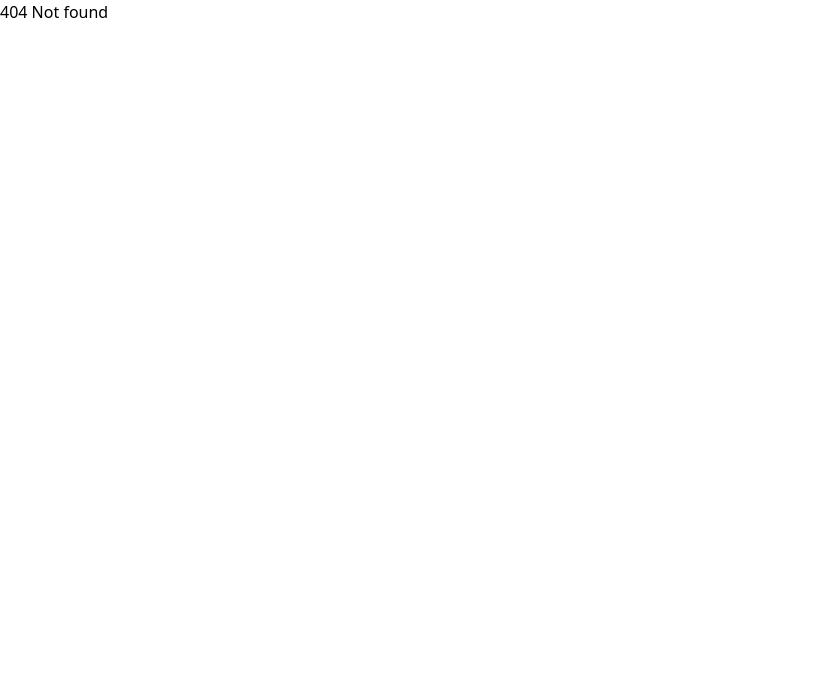
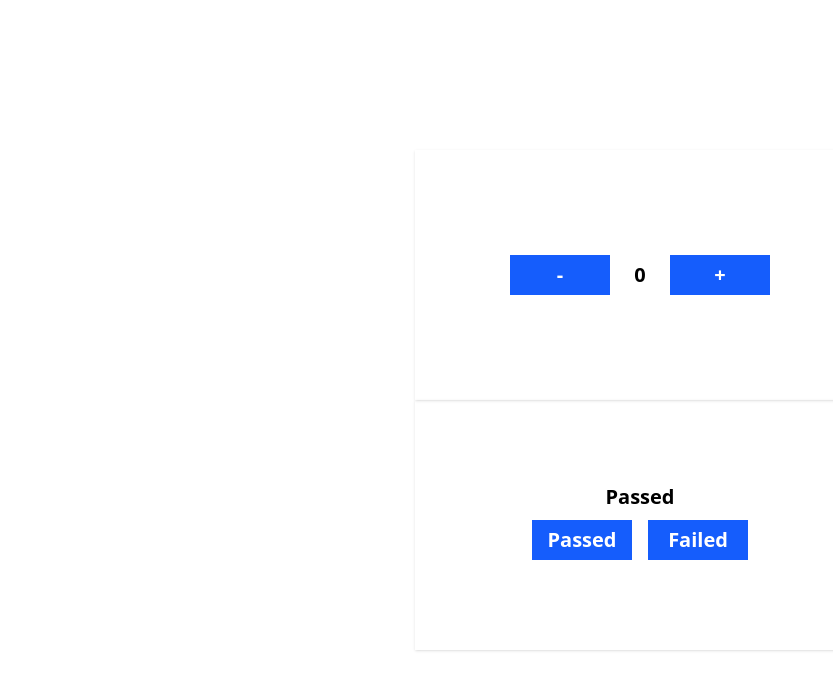
Before and after one commit to PrashasthiAyuchchada/c-b-c-frontend, a React (Vite) app: page /testing in a window 1280 px wide. Before the commit this address had no page. Shown: the top 690 px of the page, without its empty margins (0-833 px from the left). Built offline with nearby package versions, Linux system fonts and the light colour scheme.

Commit message:
react hooks ⚙

```diff
--- a/src/App.jsx
+++ b/src/App.jsx
@@ -5,6 +5,7 @@
 import Header from './components/header'
 import AdminPage from './pages/adminPage'
 import { BrowserRouter, Route, Routes } from 'react-router-dom'
+import TestPage from './pages/testPage'
 
 function App() {
 
@@ -14,6 +15,7 @@
      <Routes path="/*">
        <Route path="/admin/*" element={<AdminPage/>}/>
        <Route path="/login" element={<LoginPage/>}/>
+       <Route path="/testing" element={<TestPage/>}/>
        <Route path="/" element={<h1>Home</h1>}/>
        <Route path="/*" element={<h1>404 Not found</h1>}/>
      </Routes>
--- a/src/pages/adminPage.jsx
+++ b/src/pages/adminPage.jsx
@@ -7,9 +7,9 @@
    return(
     <div className="w-full h-screen bg-gray-200 flex p-2">
         <div className="h-full w-[300px] ">
-            <Link to="/admin/users" className=" p-2 border m-2 flex" ><HiUsers className="mr-2" />Users</Link>
-            <Link to="/admin/products" className=" p-2 border m-2 flex"><AiFillProduct className="mr-2"/>Products</Link>
-            <Link to="/admin/orders" className=" p-2 border m-2 flex"><FaFileInvoice className="mr-2" />Orders</Link>
+            <Link to="/admin/users" className=" p-2 border m-5 flex justify-center items-center" ><HiUsers className="mr-2" />Users</Link>
+            <Link to="/admin/products" className=" p-2 border m-5 flex justify-center items-center"><AiFillProduct className="mr-2"/>Products</Link>
+            <Link to="/admin/orders" className=" p-2 border m-5 flex justify-center items-center"><FaFileInvoice className="mr-2" />Orders</Link>
         </div>
         <div className="h-full w-[calc(100vw-300px)] bg-white rounded-lg ">
             <Routes path="/*">
--- /dev/null
+++ b/src/pages/testPage.jsx
@@ -0,0 +1,53 @@
+import { useState } from "react";
+
+export default function TestPage(){
+
+
+    const [count,setCount] = useState(0)
+    const [status ,setStatus] = useState("Passed")
+
+
+    return(
+        <div className=" w-full h-screen  flex flex-col items-center justify-center">
+            <div className ="w-[450px] h-[250px] shadow flex items-center justify-center">
+                <button onClick={
+                    ()=>{
+                       setCount(count-1)
+
+                    }
+                } className= "bg-blue-600 w-[100px] h-[40px] text-white font-bold text-center text-[20px] cursor-pointer">
+                    -
+                </button>
+                <span className="text-[20px] font-bold text-center w-[40px] mx-[10px] flex items-center justify-center">
+                    {count}
+                </span>
+                <button onClick={()=>{
+                   setCount(count+1)
+                }} className= "bg-blue-600 w-[100px] h-[40px] text-white font-bold text-center text-[20px] cursor-pointer">
+                    +
+                </button>
+            </div>
+            <div className ="w-[450px] h-[250px] shadow flex flex-col items-center justify-center">
+
+                <span className="text-[20px] font-bold text-center w-[40px] mx-[10px] flex items-center justify-center">
+                    {status}
+                </span>
+                <div>
+                <button onClick={
+                    ()=>{
+                       setStatus("passed")
+
+                    }
+                } className= "bg-blue-600 w-[100px] h-[40px] text-white font-bold text-center text-[20px] cursor-pointer m-2">
+                    Passed
+                </button>
+                <button onClick={()=>{
+                   setStatus("Failed")
+                }} className= "bg-blue-600 w-[100px] h-[40px] text-white font-bold text-center text-[20px] cursor-pointer m-2">
+                   Failed
+                </button>
+                </div>
+            </div>
+        </div>
+    )
+}
```
